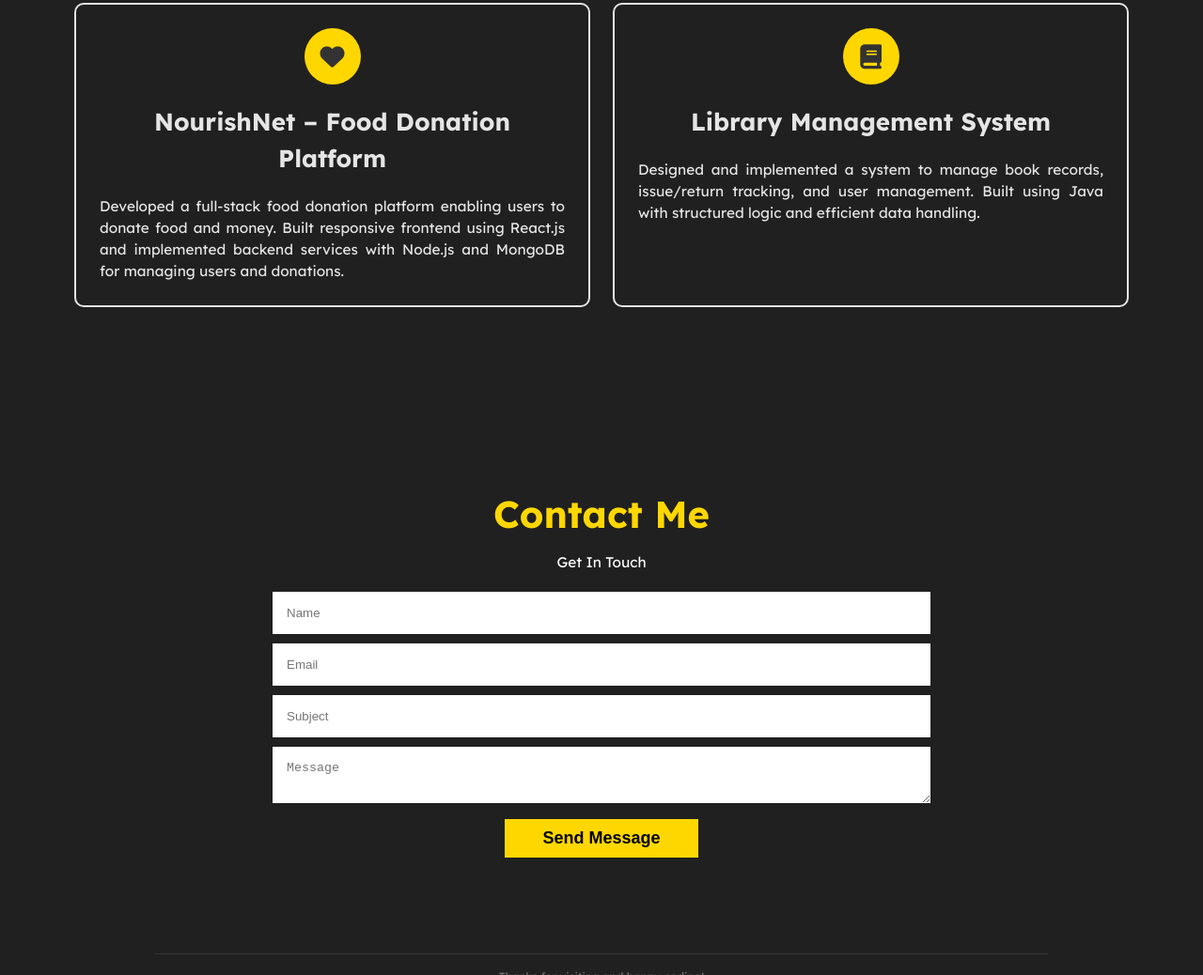
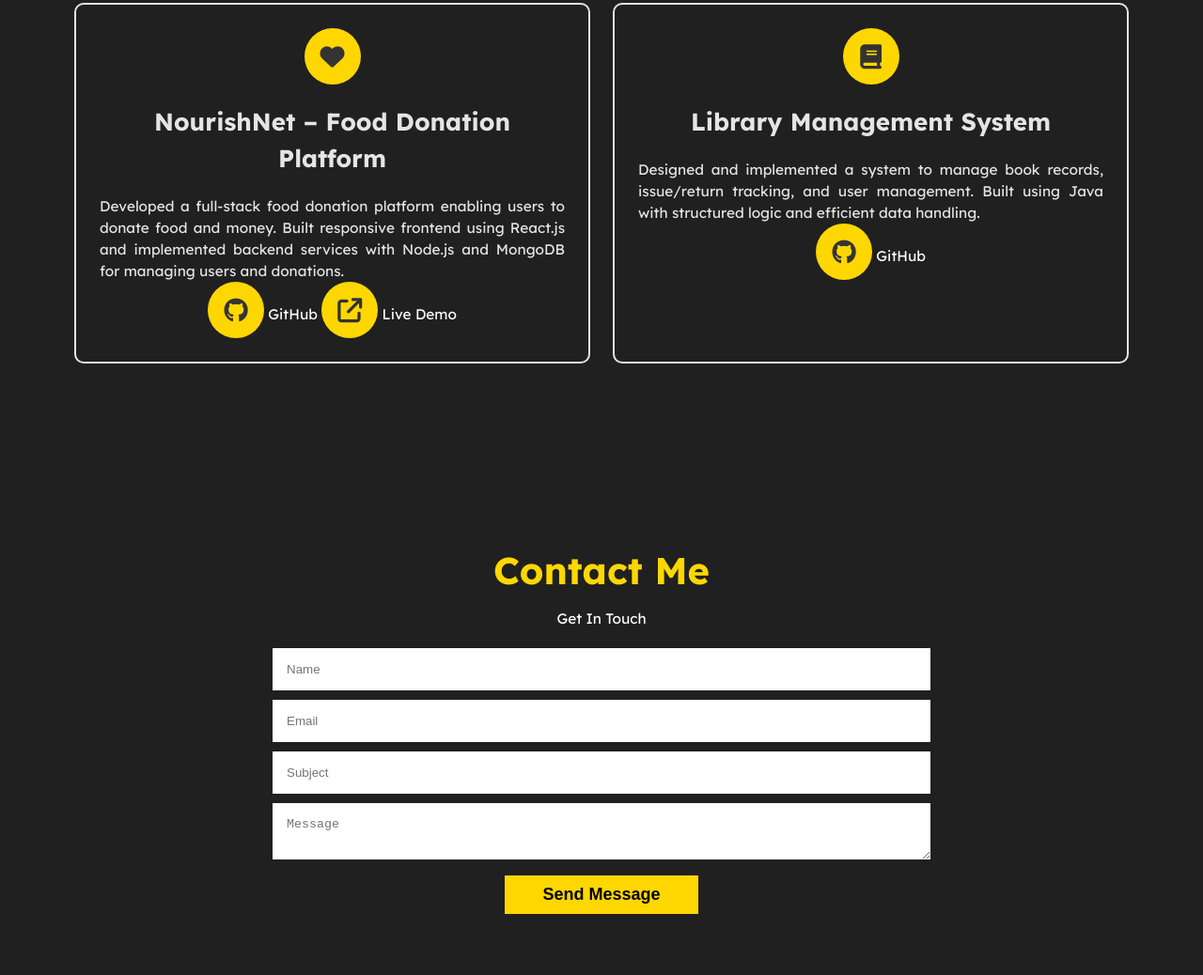
Before and after one commit to pranathi-vnr/Pranathi_gudipally_Portfolio, a plain HTML site: page index.html in a window 1280 px wide. Shown: the part 1956-2994 px from the top of the page at 94% size. Drawn offline with nearby package versions, Linux system fonts and the light colour scheme.

Commit message:
Update index.html

```diff
--- a/index.html
+++ b/index.html
@@ -199,6 +199,15 @@
                             <p>
                              Developed a full-stack food donation platform enabling users to donate food and money. Built responsive frontend using React.js and implemented backend services with Node.js and MongoDB for managing users and donations.
                             </p>
+                             <div class="project-links">
+                    <a href="https://github.com/pranathi-vnr/NourishNet" target="_blank">
+                        <i class="fa-brands fa-github"></i> GitHub
+                    </a>
+
+                    <a href="https://nourishnet-web.netlify.app/" target="_blank">
+                        <i class="fa fa-external-link"></i> Live Demo
+                    </a>
+                </div>
                         </div>
 
                     <!-- 2nd Project -->
@@ -208,6 +217,11 @@
                         <p>
                             Designed and implemented a system to manage book records, issue/return tracking, and user management. Built using Java with structured logic and efficient data handling.
                         </p>
+                        <div class="project-links">
+                    <a href="https://github.com/pranathi-vnr/Library_Management_System" target="_blank">
+                        <i class="fa-brands fa-github"></i> GitHub
+                    </a>
+                </div>
                     </div>
             </div>
         </div>
```
